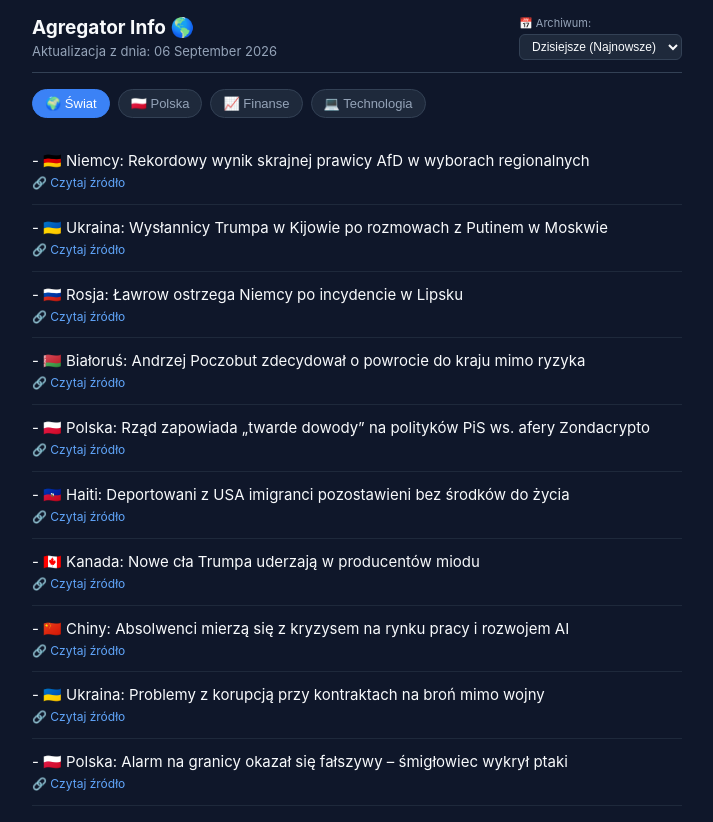
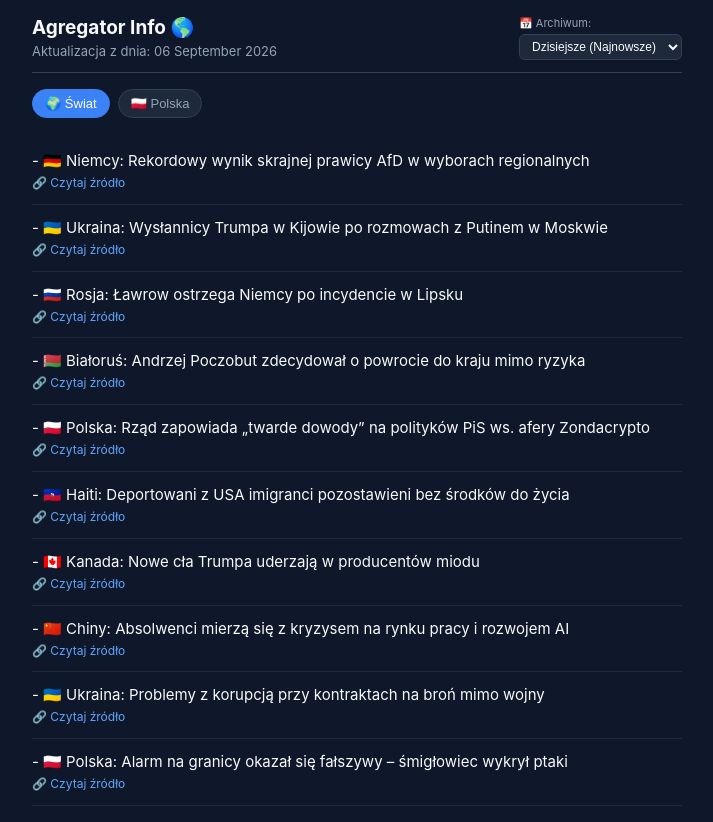
Before and after one commit to Papinio89/Swiat-news, a plain HTML site: page index.html in a window 1280 px wide. Shown: the whole page, without its empty margins (283-996 px from the left). Drawn offline with Linux system fonts and the light colour scheme.

Commit message:
Update index.html

```diff
--- a/index.html
+++ b/index.html
@@ -101,8 +101,6 @@
   <div class="filters">
     <button class="filter-btn active" onclick="switchCategory('swiat', this)">🌍 Świat</button>
     <button class="filter-btn" onclick="switchCategory('polska', this)">🇵🇱 Polska</button>
-    <button class="filter-btn" onclick="switchCategory('finanse', this)">📈 Finanse</button>
-    <button class="filter-btn" onclick="switchCategory('technologia', this)">💻 Technologia</button>
   </div>
 
   <ul id="news-container">
```
